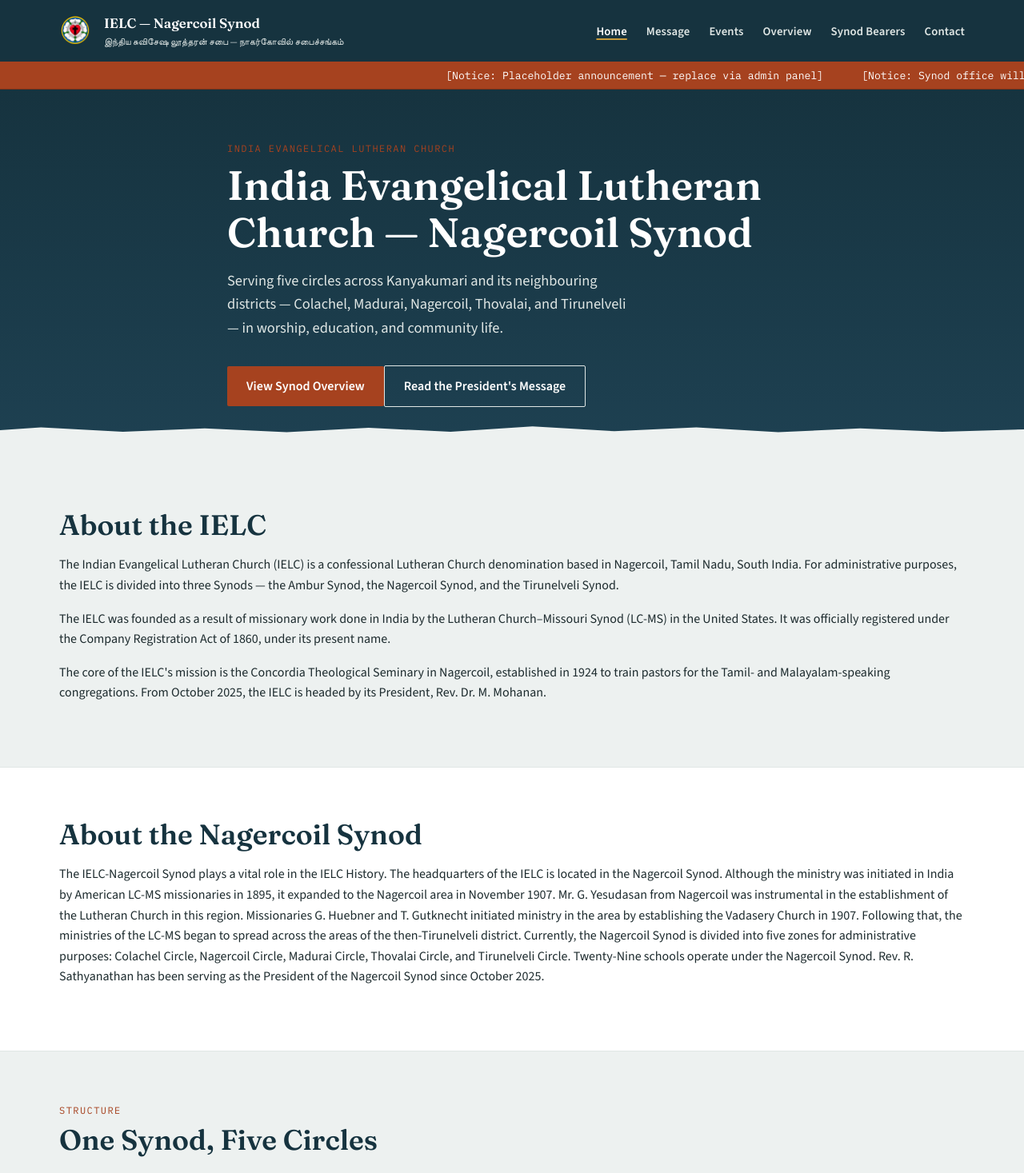
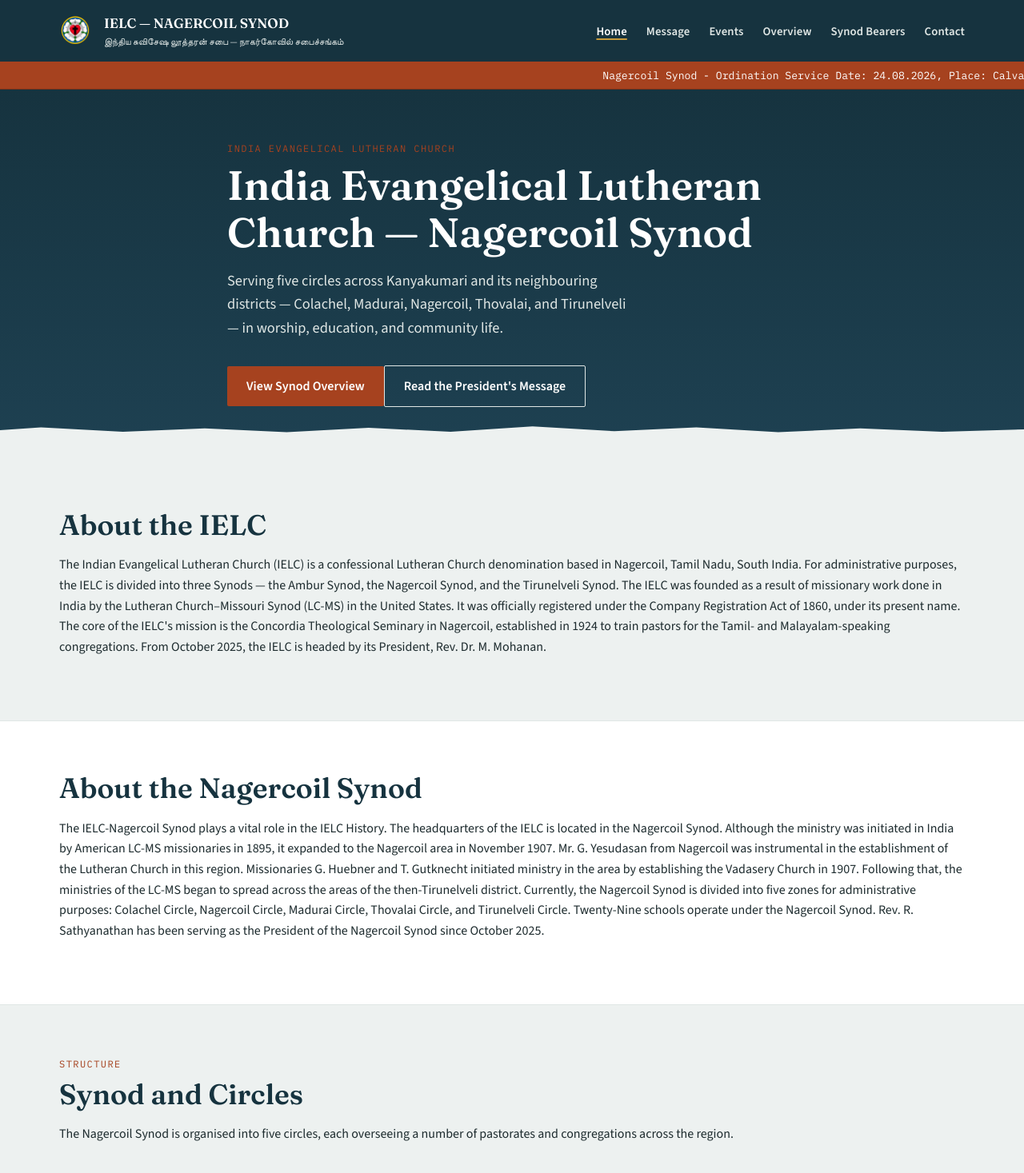
Before and after one commit to waltermichelraja/ielc-nagercoil-synod, a React (Vite) app in the folder frontend/: page /home in a window 1280 px wide. Shown: the top 1467 px of the page at 80% size. Built offline with nearby package versions, Linux system fonts and the light colour scheme.

Commit message:
fix: prevent motto text from wrapping on the landing page
refactor: update marquee with temporary notice

refactor: remove overview description from Overview.jsx

```diff
--- a/frontend/src/data/content/site.json
+++ b/frontend/src/data/content/site.json
@@ -1,11 +1,9 @@
 {
   "title": "India Evangelical Lutheran Church — Nagercoil Synod",
-  "shortTitle": "IELC — Nagercoil Synod",
+  "shortTitle": "IELC — NAGERCOIL SYNOD",
   "tagline": "இந்திய சுவிசேஷ லூத்தரன் சபை — நாகர்கோவில் சபைச்சங்கம்",
   "notices": [
-    "[Notice: Placeholder announcement — replace via admin panel]",
-    "[Notice: Synod office will be closed on [date]]",
-    "[Notice: Registrations open for [event]]"
+    "Nagercoil Synod - Ordination Service  Date: 24.08.2026,  Place: Calvary Lutheran Church, Nagercoil"
   ],
   "contact": {
     "officeName": "Nagercoil Synod",
--- a/frontend/src/pages/Events.jsx
+++ b/frontend/src/pages/Events.jsx
@@ -26,8 +26,8 @@
       <section className="section">
         <div className="container">
           <span className="eyebrow">What's Happening</span>
-          <h1>Events</h1>
-          <h2>Upcoming Events</h2>
+          {/* <h1>Events</h1> */}
+          <h2>Synod Upcoming Events</h2>
           <EventCards items={events.upcomingEvents}/>
         </div>
       </section>
--- a/frontend/src/pages/Home.jsx
+++ b/frontend/src/pages/Home.jsx
@@ -30,13 +30,9 @@
               The Indian Evangelical Lutheran Church (IELC) is a confessional Lutheran Church denomination
               based in Nagercoil, Tamil Nadu, South India. For administrative purposes, the IELC is divided
               into three Synods &mdash; the Ambur Synod, the Nagercoil Synod, and the Tirunelveli Synod.
-            </p>
-            <p>
               The IELC was founded as a result of missionary work done in India by the Lutheran Church&ndash;Missouri
               Synod (LC-MS) in the United States. It was officially registered under the Company Registration
               Act of 1860, under its present name.
-            </p>
-            <p>
               The core of the IELC's mission is the Concordia Theological Seminary in Nagercoil, established
               in 1924 to train pastors for the Tamil- and Malayalam-speaking congregations. From October 2025,
               the IELC is headed by its President, Rev. Dr. M. Mohanan.
@@ -58,7 +54,7 @@
       <section className="section">
         <div className="container">
           <span className="eyebrow">Structure</span>
-          <h2>One Synod, Five Circles</h2>
+          <h2>Synod and Circles</h2>
           <p>
             The Nagercoil Synod is organised into five circles, each overseeing a number of
             pastorates and congregations across the region.
--- a/frontend/src/pages/Landing.jsx
+++ b/frontend/src/pages/Landing.jsx
@@ -83,14 +83,13 @@
         <h1>Welcome to the <br/>{site.shortTitle}</h1>
         <p className="landing-tagline" style={{fontSize:"1.3rem",fontWeight:400,letterSpacing:"0.025em",lineHeight:1.5,marginTop:"0.35rem"}}>{site.tagline}</p>
         {landing.motto&&(
-          <p className="landing-motto" style={{fontFamily:"Georgia,\"Times New Roman\",serif",fontSize:"2rem",fontWeight:700,letterSpacing:"0.1em",lineHeight:1.35,marginTop:"0.65rem",textShadow:"0 2px 3px rgba(0,0,0,0.2)"}}>
+          <p className="landing-motto" style={{fontFamily:"Georgia,\"Times New Roman\",serif",fontSize:"clamp(1.45rem,3vw,2rem)",fontWeight:800,letterSpacing:"0.05em",lineHeight:1.3,marginTop:"0.65rem",whiteSpace:"nowrap",textShadow:"0 2px 3px rgba(0,0,0,0.2)"}}>
             {landing.motto}
           </p>
         )}
         <Link to="/home" className="btn landing-explore">Explore</Link>
       </div>
 
-      <Link to="/overview" className="landing-about">About {site.shortTitle}</Link>
 
       {searchOpen&&(
         <div className="landing-search-overlay" role="dialog" aria-modal="true" aria-label="Search the site">
--- a/frontend/src/pages/Overview.jsx
+++ b/frontend/src/pages/Overview.jsx
@@ -9,7 +9,7 @@
         <div className="container">
           <span className="eyebrow">The Synod at a Glance</span>
           <h1>Overview</h1>
-          <p>{overview.description}</p>
+          {/* <p>{overview.description}</p> */}
 
           <div className="stat-row">
             <div><span className="stat-number">{overview.circles}</span><span className="stat-label">Circles</span></div>
```
